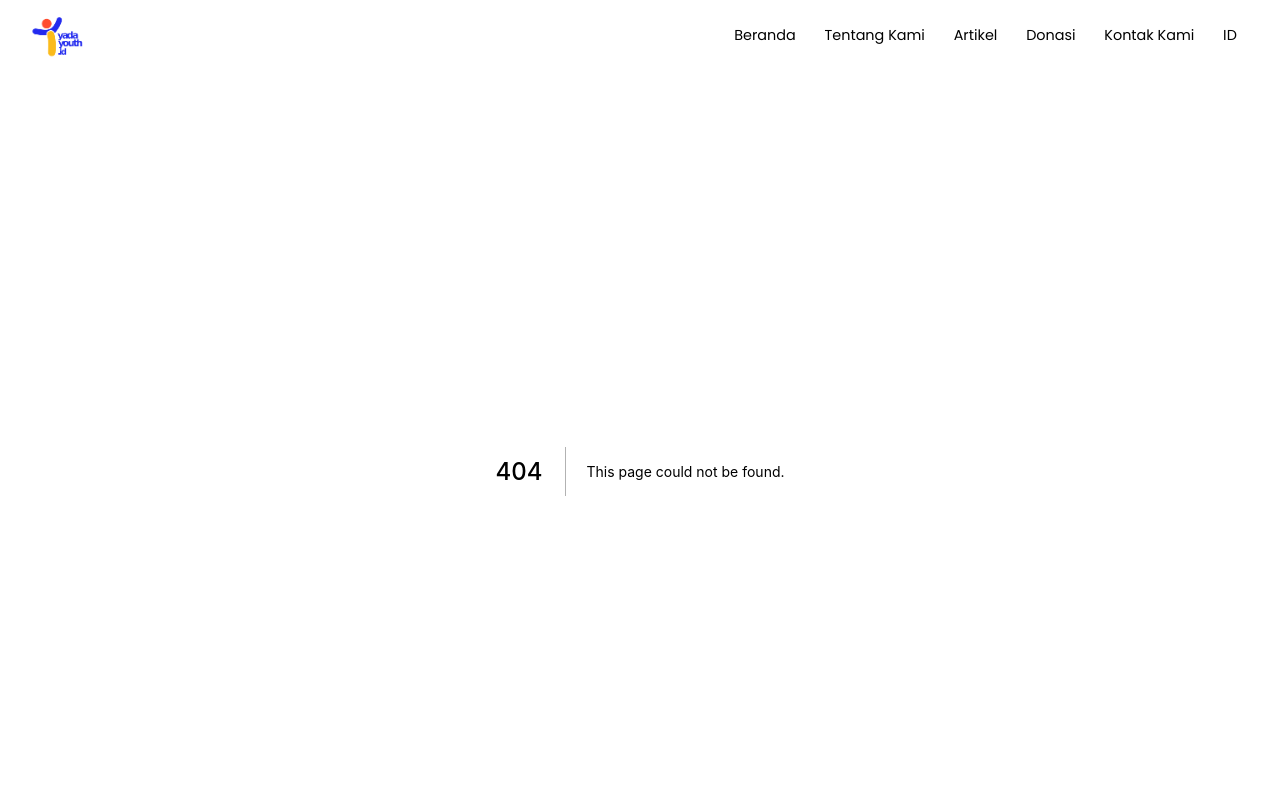
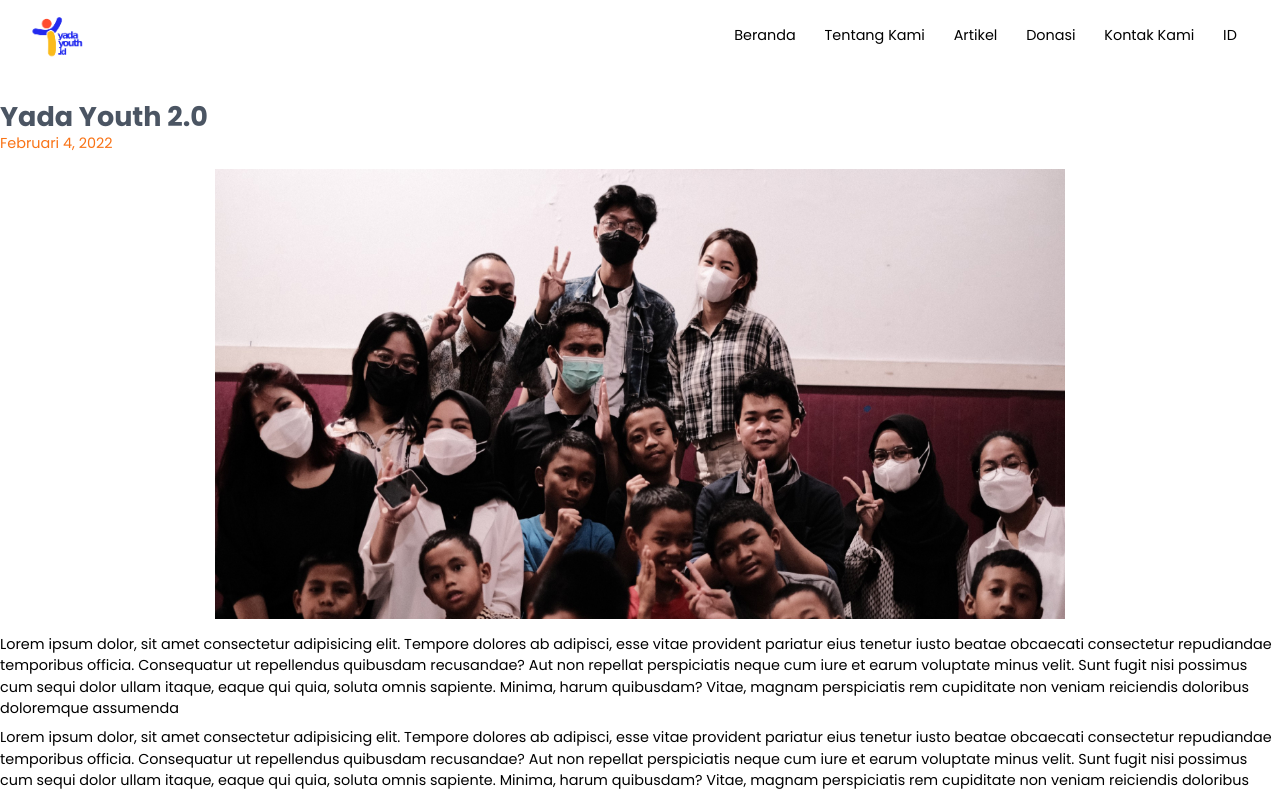
Before and after one commit to alfonsus20/yadayouth-nextjs-v2, a Next.js app: page /articles/1 in a window 1280 px wide. Before the commit this address had no page. Shown: the top 794 px of the page. Built offline with nearby package versions, Linux system fonts and the light colour scheme.

Commit message:
feat: add article detail page

```diff
--- a/components/Card/Article/index.tsx
+++ b/components/Card/Article/index.tsx
@@ -1,4 +1,3 @@
-import React from "react";
 import Image from "next/image";
 
 type ArticleProps = {
@@ -18,7 +17,7 @@ const Article = ({ imageURL, title, preview }: ArticleProps) => {
           objectFit="cover"
           objectPosition="center"
           className="rounded-lg"
-          data-testId="card-image"
+          data-testid="card-image"
         />
       </div>
       <div className="text-sm">
--- /dev/null
+++ b/pages/articles/[articleId].tsx
@@ -0,0 +1,43 @@
+import { GetStaticPaths, GetStaticProps } from "next";
+import Image from "next/image";
+
+const ArticleDetail = () => {
+  return (
+    <div className="max-w-screen-xl mx-auto pt-8">
+      <div className="mb-4">
+        <h2 className="text-gray-600 font-bold text-3xl">Yada Youth 2.0</h2>
+        <p className="text-orange-500">Februari 4, 2022</p>
+      </div>
+      <div className="flex justify-center mb-4">
+        <Image src="/bg/about.jpg" alt="gambar" width={850} height={450} />
+      </div>
+      <div className="space-y-2">
+        {[...Array(7).keys()].map((_,idx) => (
+          <p key={idx}>
+            Lorem ipsum dolor, sit amet consectetur adipisicing elit. Tempore
+            dolores ab adipisci, esse vitae provident pariatur eius tenetur
+            iusto beatae obcaecati consectetur repudiandae temporibus officia.
+            Consequatur ut repellendus quibusdam recusandae? Aut non repellat
+            perspiciatis neque cum iure et earum voluptate minus velit. Sunt
+            fugit nisi possimus cum sequi dolor ullam itaque, eaque qui quia,
+            soluta omnis sapiente. Minima, harum quibusdam? Vitae, magnam
+            perspiciatis rem cupiditate non veniam reiciendis doloribus
+            doloremque assumenda
+          </p>
+        ))}
+      </div>
+    </div>
+  );
+};
+
+export const getStaticProps: GetStaticProps = (ctx) => {
+  const { mahasiswaId } = ctx.params!;
+
+  return { props: {} };
+};
+
+export const getStaticPaths: GetStaticPaths = () => {
+  return { paths: [{ params: { mahasiswaId: "1" } }], fallback: "blocking" };
+};
+
+export default ArticleDetail;
```
Also changed, not shown: pages/articles/index.tsx (+7 -7 lines).
